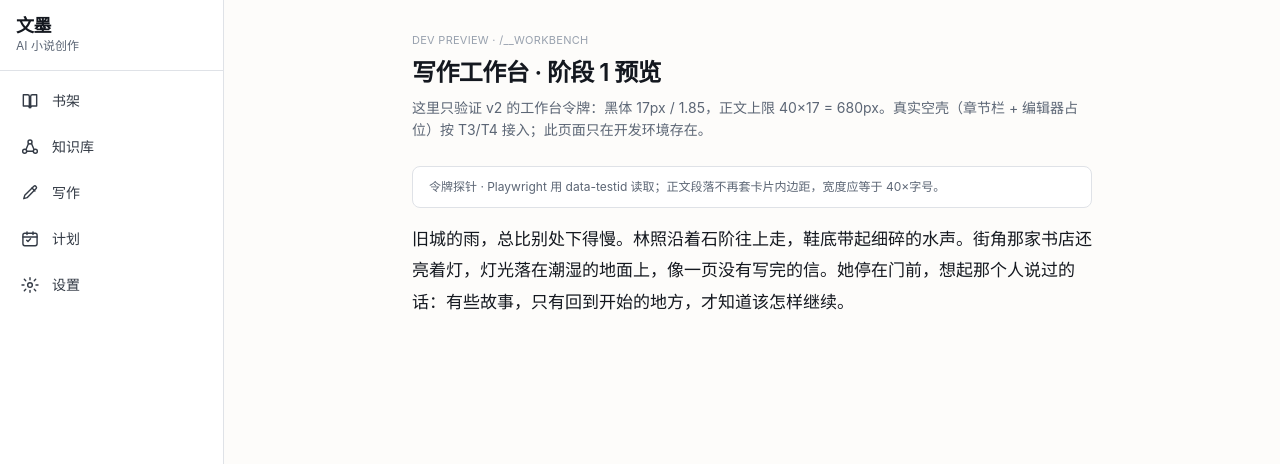
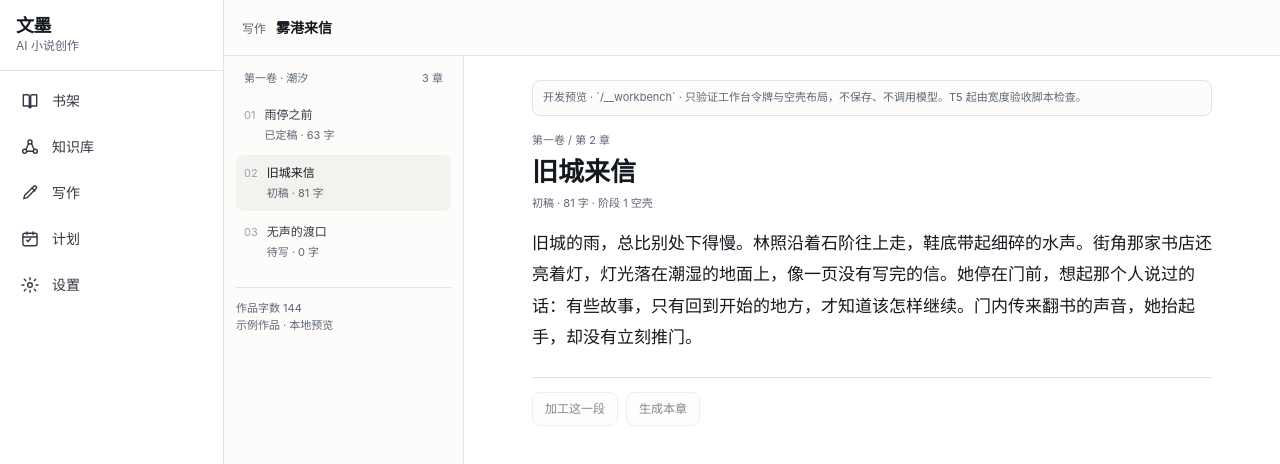
Before and after one commit to leadencedar/myliterature, a React (Vite) app: page /__workbench in a window 1280 px wide. Shown: the top 464 px of the page. Built offline with nearby package versions, Linux system fonts and the light colour scheme.

Commit message:
feat(ui-v2): T3–T4 工作台空壳与响应式章节栏

```diff
--- a/src/features/writing/workbench/WorkbenchPreview.tsx
+++ b/src/features/writing/workbench/WorkbenchPreview.tsx
@@ -1,38 +1,52 @@
-import './workbench.css';
+import { WorkbenchShell, type WorkbenchChapter } from './WorkbenchShell';
+
+const SAMPLE_CHAPTERS: readonly WorkbenchChapter[] = [
+  { id: 'chapter-1', title: '雨停之前', meta: '已定稿 · 63 字' },
+  { id: 'chapter-2', title: '旧城来信', meta: '初稿 · 81 字', current: true },
+  { id: 'chapter-3', title: '无声的渡口', meta: '待写 · 0 字' },
+];
 
 /**
  * UI v2 · 阶段 1 开发预览页。
  *
  * 只在 `import.meta.env.DEV` 下由 AppShell 注册到 `/__workbench`，用于验证
- * 工作台作用域令牌与后续空壳布局；不读仓库、不调用模型、不写数据。
+ * 工作台作用域令牌与空壳布局；不读仓库、不调用模型、不写数据。
  *
- * 现在只渲染「令牌探针」段落；T3/T4 会把章节栏与编辑器占位接进来。
+ * 章节与正文都是固定示例；阶段 2 会把它换成真实的 WritingPage + 编辑器。
  */
 export function WorkbenchPreview() {
   return (
-    <div
-      className="wb-scope min-h-dvh bg-paper px-4 pt-8 pb-24 text-ink-900 lg:px-8 lg:pb-8"
-      data-testid="workbench-root"
+    <WorkbenchShell
+      workTitle="雾港来信"
+      chapters={SAMPLE_CHAPTERS}
+      railFooter={
+        <p>
+          作品字数 144
+          <br />
+          示例作品 · 本地预览
+        </p>
+      }
     >
-      <header className="mx-auto max-w-[var(--wb-prose-max)]">
-        <p className="text-[0.6875rem] tracking-wide text-ink-300 uppercase">
-          dev preview · /__workbench
+      <div className="wb-preview-editor">
+        <p className="wb-preview-devnote">
+          开发预览 · `/__workbench` · 只验证工作台令牌与空壳布局，不保存、不调用模型。T5
+          起由宽度验收脚本检查。
         </p>
-        <h1 className="mt-2 text-2xl font-semibold tracking-tight">写作工作台 · 阶段 1 预览</h1>
-        <p className="mt-2 text-sm leading-relaxed text-ink-500">
-          这里只验证 v2 的工作台令牌：黑体 17px / 1.85，正文上限 40×17 = 680px。真实空壳（章节栏 +
-          编辑器占位）按 T3/T4 接入；此页面只在开发环境存在。
+        <p className="wb-preview-kicker">第一卷 / 第 2 章</p>
+        <h1 className="wb-preview-title">旧城来信</h1>
+        <p className="wb-preview-meta">初稿 · 81 字 · 阶段 1 空壳</p>
+        <p className="wb-prose-probe mt-4 whitespace-pre-wrap" data-testid="editor-prose">
+          旧城的雨，总比别处下得慢。林照沿着石阶往上走，鞋底带起细碎的水声。街角那家书店还亮着灯，灯光落在潮湿的地面上，像一页没有写完的信。她停在门前，想起那个人说过的话：有些故事，只有回到开始的地方，才知道该怎样继续。门内传来翻书的声音，她抬起手，却没有立刻推门。
         </p>
-      </header>
-
-      <main id="main" className="mx-auto mt-6 max-w-[var(--wb-prose-max)]">
-        <p className="rounded-lg border border-ink-100 bg-paper-raised px-4 py-3 text-xs text-ink-500">
-          令牌探针 · Playwright 用 data-testid 读取；正文段落不再套卡片内边距，宽度应等于 40×字号。
-        </p>
-        <p className="wb-prose-probe mt-4 whitespace-pre-wrap" data-testid="editor-prose">
-          旧城的雨，总比别处下得慢。林照沿着石阶往上走，鞋底带起细碎的水声。街角那家书店还亮着灯，灯光落在潮湿的地面上，像一页没有写完的信。她停在门前，想起那个人说过的话：有些故事，只有回到开始的地方，才知道该怎样继续。
-        </p>
-      </main>
-    </div>
+        <div className="wb-preview-actions">
+          <button type="button" disabled>
+            加工这一段
+          </button>
+          <button type="button" disabled>
+            生成本章
+          </button>
+        </div>
+      </div>
+    </WorkbenchShell>
   );
 }
--- /dev/null
+++ b/src/features/writing/workbench/WorkbenchShell.tsx
@@ -0,0 +1,113 @@
+import { useEffect, useRef, useState, type ReactNode } from 'react';
+import './workbench.css';
+
+export interface WorkbenchChapter {
+  id: string;
+  title: string;
+  meta: string;
+  current?: boolean;
+}
+
+interface WorkbenchShellProps {
+  workTitle: string;
+  chapters: readonly WorkbenchChapter[];
+  railFooter?: ReactNode;
+  children: ReactNode;
+}
+
+/**
+ * UI v2 工作台空壳（阶段 1 / T3–T4）。
+ *
+ * 只负责布局与章节栏开合；不含数据读取、编辑器逻辑或右栏。
+ * - ≥1280px：章节栏常驻 240px；
+ * - 1024–1279px：章节栏浮层，页头按钮打开，Esc 关闭并归还焦点；
+ * - <1024px：单栏，章节栏浮层；全局导航由 AppShell 换成底部栏。
+ */
+export function WorkbenchShell({ workTitle, chapters, railFooter, children }: WorkbenchShellProps) {
+  const [railOpen, setRailOpen] = useState(false);
+  const toggleRef = useRef<HTMLButtonElement>(null);
+  const railRef = useRef<HTMLElement>(null);
+
+  useEffect(() => {
+    if (!railOpen) return;
+
+    const firstChapter = railRef.current?.querySelector<HTMLButtonElement>('button');
+    firstChapter?.focus({ preventScroll: true });
+
+    function onKeyDown(event: KeyboardEvent) {
+      // 输入法组字时 Esc 用于取消候选，不应关闭浮层
+      if (event.key !== 'Escape' || event.isComposing) return;
+      setRailOpen(false);
+      window.requestAnimationFrame(() => toggleRef.current?.focus({ preventScroll: true }));
+    }
+
+    window.addEventListener('keydown', onKeyDown);
+    return () => window.removeEventListener('keydown', onKeyDown);
+  }, [railOpen]);
+
+  return (
+    <div
+      className="wb-shell wb-scope"
+      data-testid="workbench-root"
+      data-rail-open={String(railOpen)}
+    >
+      <header className="wb-shell-header" data-testid="workbench-header">
+        <div className="wb-shell-heading">
+          <span className="wb-shell-app">写作</span>
+          <span className="wb-shell-work">{workTitle}</span>
+        </div>
+        <button
+          ref={toggleRef}
+          type="button"
+          className="wb-shell-toggle"
+          data-testid="rail-toggle"
+          aria-expanded={railOpen}
+          aria-controls="wb-chapter-rail"
+          onClick={() => setRailOpen((open) => !open)}
+        >
+          章节
+        </button>
+      </header>
+
+      <div className="wb-shell-body">
+        <aside
+          ref={railRef}
+          id="wb-chapter-rail"
+          className="wb-shell-rail"
+          data-testid="chapter-rail"
+          aria-label="章节"
+        >
+          <div className="wb-shell-rail-heading">
+            <span>第一卷 · 潮汐</span>
+            <span>{chapters.length} 章</span>
+          </div>
+          <ol className="wb-shell-chapters">
+            {chapters.map((chapter, index) => (
+              <li key={chapter.id}>
+                <button
+                  type="button"
+                  className="wb-shell-chapter"
+                  aria-current={chapter.current ? 'page' : undefined}
+                  onClick={() => setRailOpen(false)}
+                >
+                  <span className="wb-shell-chapter-number">
+                    {String(index + 1).padStart(2, '0')}
+                  </span>
+                  <span className="wb-shell-chapter-copy">
+                    <strong>{chapter.title}</strong>
+                    <small>{chapter.meta}</small>
+                  </span>
+                </button>
+              </li>
+            ))}
+          </ol>
+          {railFooter ? <div className="wb-shell-rail-footer">{railFooter}</div> : null}
+        </aside>
+
+        <main id="main" className="wb-shell-editor" data-testid="editor-pane">
+          {children}
+        </main>
+      </div>
+    </div>
+  );
+}
--- a/src/features/writing/workbench/workbench.css
+++ b/src/features/writing/workbench/workbench.css
@@ -1,5 +1,5 @@
 /*
- * UI v2 · 工作台作用域令牌（阶段 1）
+ * UI v2 · 工作台作用域令牌与空壳样式（阶段 1 / T3–T4）
  *
  * 只作用于 `.wb-scope`，不修改现有页面的阅读列、字号与颜色。
  * 阶段 2 起再决定哪些变量提升为全局语义令牌；在此之前保持作用域，
@@ -35,6 +35,222 @@
   --wb-prose-max: calc(40 * var(--wb-prose-size));
 }
 
+/* ---------------------------------------------------------------- 工作台壳 */
+
+.wb-shell {
+  display: flex;
+  height: 100dvh;
+  min-height: 100vh;
+  flex-direction: column;
+  overflow: hidden;
+  background: var(--color-paper);
+  color: var(--color-ink-900);
+}
+
+.wb-shell-header {
+  display: flex;
+  flex: 0 0 auto;
+  align-items: center;
+  gap: 12px;
+  min-height: 56px;
+  padding: 10px 18px;
+  border-bottom: 1px solid var(--color-ink-100);
+  background: var(--color-paper);
+}
+
+.wb-shell-heading {
+  display: flex;
+  min-width: 0;
+  align-items: baseline;
+  gap: 10px;
+}
+
+.wb-shell-app {
+  color: var(--color-ink-500);
+  font-size: 12px;
+}
+
+.wb-shell-work {
+  overflow: hidden;
+  color: var(--color-ink-900);
+  font-size: 14px;
+  font-weight: 600;
+  text-overflow: ellipsis;
+  white-space: nowrap;
+}
+
+.wb-shell-toggle {
+  display: none;
+  flex: none;
+  margin-left: auto;
+  border: 1px solid var(--color-ink-100);
+  border-radius: 8px;
+  background: var(--color-paper-raised);
+  padding: 5px 10px;
+  color: var(--color-ink-700);
+  font: inherit;
+  font-size: 12px;
+  cursor: pointer;
+}
+
+.wb-shell-body {
+  display: grid;
+  flex: 1;
+  min-height: 0;
+  grid-template-columns: var(--wb-rail-width) minmax(0, 1fr);
+}
+
+.wb-shell-rail {
+  min-width: 0;
+  overflow-y: auto;
+  border-right: 1px solid var(--color-ink-100);
+  background: var(--color-paper);
+  padding: 14px 12px;
+}
+
+.wb-shell-rail-heading {
+  display: flex;
+  justify-content: space-between;
+  gap: 8px;
+  margin: 0 8px 10px;
+  color: var(--color-ink-500);
+  font-size: 11px;
+}
+
+.wb-shell-chapters {
+  display: grid;
+  gap: 3px;
+  margin: 0;
+  padding: 0;
+  list-style: none;
+}
+
+.wb-shell-chapter {
+  display: flex;
+  width: 100%;
+  gap: 9px;
+  align-items: flex-start;
+  border: 0;
+  border-radius: 8px;
+  background: transparent;
+  padding: 9px 8px;
+  color: var(--color-ink-700);
+  font: inherit;
+  text-align: left;
+  cursor: pointer;
+}
+
+.wb-shell-chapter:hover {
+  background: var(--color-paper-sunken);
+}
+
+.wb-shell-chapter[aria-current='page'] {
+  background: var(--color-paper-sunken);
+  color: var(--color-ink-900);
+}
+
+.wb-shell-chapter-number {
+  padding-top: 1px;
+  color: var(--color-ink-300);
+  font-size: 11px;
+}
+
+.wb-shell-chapter-copy {
+  display: block;
+  min-width: 0;
+  flex: 1;
+}
+
+.wb-shell-chapter-copy strong {
+  display: block;
+  overflow-wrap: anywhere;
+  font-size: 12px;
+  font-weight: 500;
+}
+
+.wb-shell-chapter-copy small {
+  display: block;
+  margin-top: 3px;
+  color: var(--color-ink-500);
+  font-size: 11px;
+}
+
+.wb-shell-rail-footer {
+  margin-top: 18px;
+  border-top: 1px solid var(--color-ink-100);
+  padding-top: 12px;
+  color: var(--color-ink-500);
+  font-size: 11px;
+}
+
+.wb-shell-editor {
+  min-width: 0;
+  overflow-y: auto;
+  background: var(--color-paper-raised);
+  padding: var(--wb-editor-pad);
+}
+
+/* --------------------------------------------------------------- 预览内容 */
+
+.wb-preview-editor {
+  max-width: var(--wb-prose-max);
+  margin: 0 auto;
+}
+
+.wb-preview-kicker {
+  color: var(--color-ink-500);
+  font-size: 11px;
+}
+
+.wb-preview-devnote {
+  margin-bottom: 16px;
+  border: 1px solid var(--color-ink-100);
+  border-radius: 8px;
+  background: var(--color-paper);
+  padding: 8px 10px;
+  color: var(--color-ink-500);
+  font-size: 11px;
+  line-height: 1.6;
+}
+
+.wb-preview-title {
+  margin: 6px 0 0;
+  color: var(--color-ink-900);
+  font-size: 26px;
+  font-weight: 600;
+  line-height: 1.35;
+}
+
+.wb-preview-meta {
+  margin-top: 6px;
+  color: var(--color-ink-500);
+  font-size: 11px;
+}
+
+.wb-preview-actions {
+  display: flex;
+  flex-wrap: wrap;
+  gap: 8px;
+  margin-top: 24px;
+  border-top: 1px solid var(--color-ink-100);
+  padding-top: 14px;
+}
+
+.wb-preview-actions button {
+  border: 1px solid var(--color-ink-100);
+  border-radius: 8px;
+  background: var(--color-paper);
+  padding: 7px 12px;
+  color: var(--color-ink-700);
+  font: inherit;
+  font-size: 12px;
+}
+
+.wb-preview-actions button:disabled {
+  cursor: not-allowed;
+  opacity: 0.6;
+}
+
 /*
  * 验收探针：正文占位段落。
  * 阶段 1 只用于确认令牌可读；阶段 2 的编辑器会复用同一组变量。
@@ -44,4 +260,71 @@
   font-family: var(--wb-prose-family);
   font-size: var(--wb-prose-size);
   line-height: var(--wb-prose-line);
+  color: var(--color-ink-900);
 }
+
+/* ------------------------------------------------- 1024–1279：章节栏浮层 */
+
+@media (min-width: 1024px) and (max-width: 1279px) {
+  .wb-shell-body {
+    grid-template-columns: minmax(0, 1fr);
+  }
+
+  .wb-shell-toggle {
+    display: inline-flex;
+  }
+
+  .wb-shell-rail {
+    position: fixed;
+    top: 0;
+    bottom: 0;
+    left: var(--wb-nav-width);
+    z-index: 20;
+    width: var(--wb-rail-width);
+    visibility: hidden;
+    transform: translateX(-8px);
+    border-right: 1px solid var(--color-ink-100);
+    box-shadow: 0 0 0 1px var(--color-ink-100);
+  }
+
+  .wb-shell[data-rail-open='true'] .wb-shell-rail {
+    visibility: visible;
+    transform: none;
+  }
+}
+
+/* ------------------------------------- <1024：单栏 + 现有 AppNav 底部主导航 */
+
+@media (max-width: 1023px) {
+  .wb-shell-body {
+    display: flex;
+    flex-direction: column;
+  }
+
+  .wb-shell-toggle {
+    display: inline-flex;
+  }
+
+  .wb-shell-rail {
+    position: fixed;
+    top: 0;
+    bottom: 0;
+    left: 0;
+    z-index: 20;
+    width: 280px;
+    visibility: hidden;
+    transform: translateX(-8px);
+    border-right: 1px solid var(--color-ink-100);
+    box-shadow: 0 0 0 1px var(--color-ink-100);
+  }
+
+  .wb-shell[data-rail-open='true'] .wb-shell-rail {
+    visibility: visible;
+    transform: none;
+  }
+
+  .wb-shell-editor {
+    flex: 1;
+    padding-bottom: 88px;
+  }
+}
```
